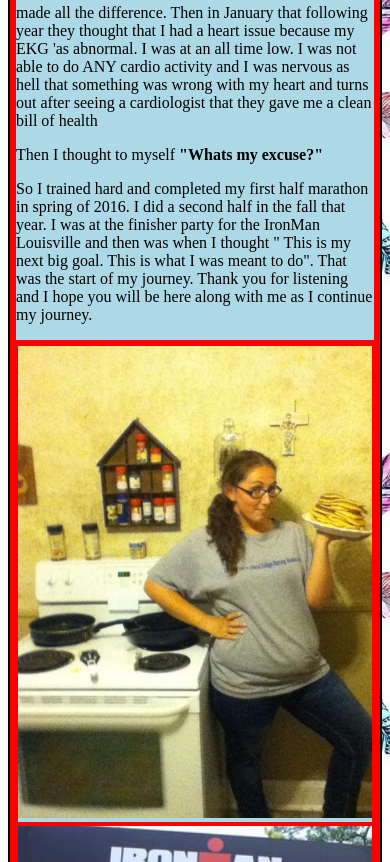
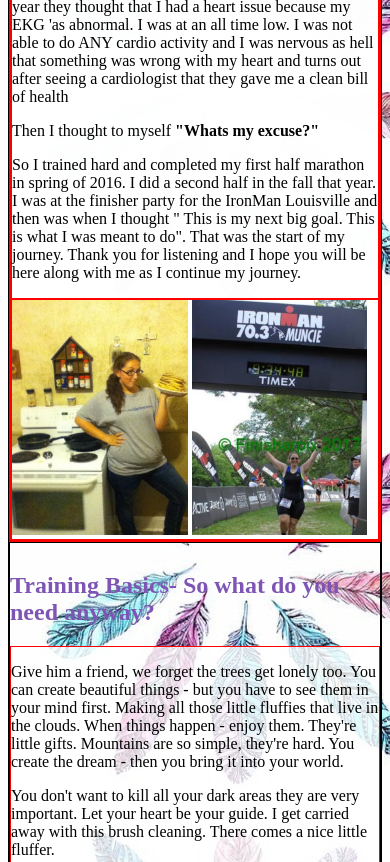
Before and after one commit to purplephoenix92/transformidable_website2019, a plain HTML site: page index.html in a window 390 px wide. Shown: the part 640-1502 px from the top of the page. Drawn offline with nearby package versions, Linux system fonts and the light colour scheme; a web font is replaced by a local one.

Commit message:
fixed the responsive images issue

```diff
--- a/CSS/style.css
+++ b/CSS/style.css
@@ -89,14 +89,12 @@ width: 100%;
 
 
 section {
-border: 2px solid black;
-background-color: aquamarine;
+border: 1px solid black;
 padding-top: .57em;
 }
 
 section div {
-border: 2px solid red;
-background-color: lightblue;
+border: 1px solid red;
 }
 
 
@@ -128,10 +126,16 @@ background-color: lightblue;
  .img,  .imga { width: 50%;}
 
 } */
-@media all(min-width: 409px) {
-.imgb {
+/* @media only screen and(min-width: 500px) {
+.imgb, .imga {
     max-width: 50%;
     border: magenta solid 3px;
-}
+} */
+@media only screen and (max-width: 600px) {
+    .imgb, .imga {
+        max-width: 48%;
+
+    }
+  }
 
 }
--- a/index.html
+++ b/index.html
@@ -54,8 +54,10 @@
                     That was the start of my journey. Thank you for listening and I hope you will be here along with me as I continue my journey.</p>
 
                 </div>
-               <div> <div><img class="imgb" src="img/pancakes.jpg" alt="Angela smiling next to a stove holding a plate of pancakes"></div>
-                <div><img class="imga" src="img/finish.jpg" alt="Angela crossing the finish line at IronMan Muncie 70.3 smiling with arms in the air"> </div>
+               <div>
+                   <img class="imgb" src="img/pancakes.jpg" alt="Angela smiling next to a stove holding a plate of pancakes">
+                    <img class="imga" src="img/finish.jpg" alt="Angela crossing the finish line at IronMan Muncie 70.3 smiling with arms in the air">
+                </div>
             </div>
     </div>
     <section id="training" class="training">
```
Also changed, not shown: 1 other file.
